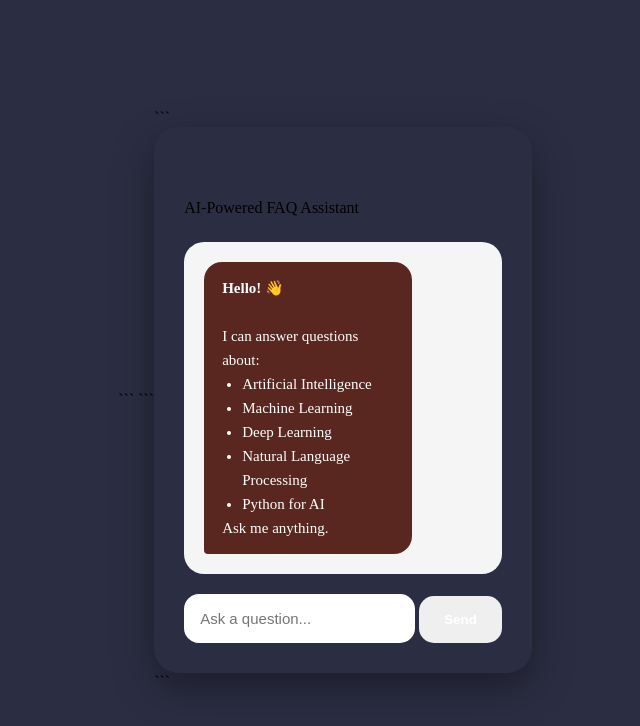
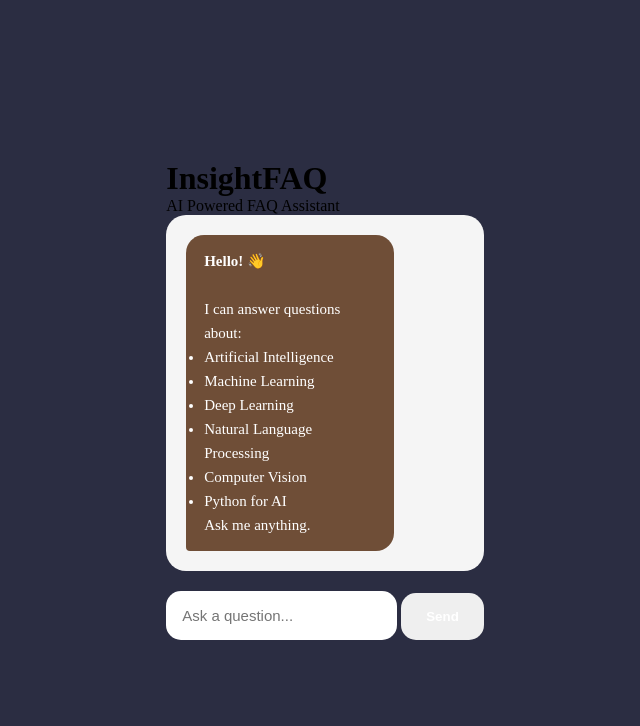
Before and after one commit to mashigasri1777/CodeAlpha_FAQ_Chatbot, a Flask app: page / in a window 1280 px wide. Shown: the top 726 px of the page, without its empty margins (315-955 px from the left). Run offline with Flask 3, Linux system fonts and the light colour scheme.

Commit message:
Update index.html

````diff
--- a/templates/index.html
+++ b/templates/index.html
@@ -1,54 +1,41 @@
 <!DOCTYPE html>
-
 <html lang="en">
 <head>
     <meta charset="UTF-8">
     <meta name="viewport" content="width=device-width, initial-scale=1.0">
-    <title>InsightFAQ | AI FAQ Assistant</title>
+    <title>InsightFAQ - AI Powered FAQ Assistant</title>
 
-```
     <link rel="stylesheet"
           href="{{ url_for('static', filename='css/style.css') }}">
-
-<link href="https://fonts.googleapis.com/css2?family=Poppins:wght@300;400;500;600;700&display=swap"
-      rel="stylesheet">
-```
-
 </head>
 
 <body>
 
-<div class="main-container">
+<div class="app-shell">
 
-```
-<div class="chat-container">
+    <div class="chat-card">
 
-    <div class="header">
-
+        <div class="chat-header">
             <h1>InsightFAQ</h1>
-
-        <p>AI-Powered FAQ Assistant</p>
-
+            <p>AI Powered FAQ Assistant</p>
         </div>
 
         <div id="chat-box" class="chat-box">
 
-        <div class="bot-message welcome">
-
+            <div class="bot-message">
                 <strong>Hello! 👋</strong><br><br>
 
                 I can answer questions about:
-
                 <ul>
                     <li>Artificial Intelligence</li>
                     <li>Machine Learning</li>
                     <li>Deep Learning</li>
                     <li>Natural Language Processing</li>
+                    <li>Computer Vision</li>
                     <li>Python for AI</li>
                 </ul>
 
                 Ask me anything.
-
             </div>
 
         </div>
@@ -58,18 +45,20 @@
             <input
                 type="text"
                 id="user-input"
-            placeholder="Ask a question...">
+                placeholder="Ask a question..."
+            >
 
-        <button onclick="sendMessage()">
-
+            <button
+                type="button"
+                onclick="sendMessage()"
+                class="send-btn"
+            >
                 Send
-
             </button>
 
         </div>
 
     </div>
-```
 
 </div>
 
````
Lines whose indentation alone changed are shown as unchanged.
